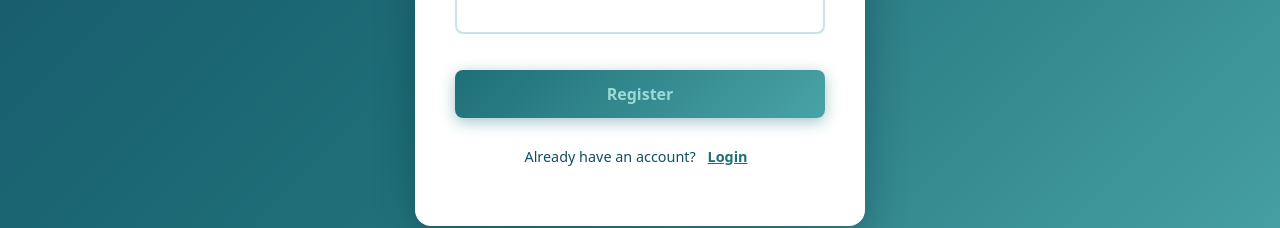
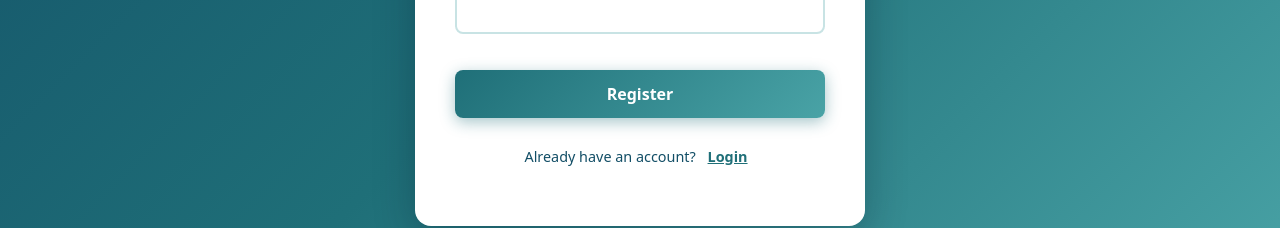
Before and after one commit to MagnusMunkBraunstein/AssetShare.dk-Frontend, a React (Vite) app: page / in a window 1280 px wide. Both pictures are taken after a click on the button "Register". Shown: the part 482-710 px from the top of the page. Built offline with nearby package versions, Linux system fonts and the light colour scheme.

Commit message:
Update text color in RegisterPage button for improved visibility, changing from #9adbd6 to #ffffff.

```diff
--- a/src/pages/RegisterPage.jsx
+++ b/src/pages/RegisterPage.jsx
@@ -88,7 +88,7 @@ export default function RegisterPage({ onRegisterSuccess, onSwitchToLogin }) {
     cursor: "pointer",
     transition: "all 0.3s ease",
     background: "linear-gradient(135deg, #1f6f78 0%, #49a3a6 100%)",
-    color: "#9adbd6",
+    color: "#ffffff",
     boxShadow: "0 4px 15px rgba(31, 111, 120, 0.4)",
     marginTop: "1rem",
   };
```
